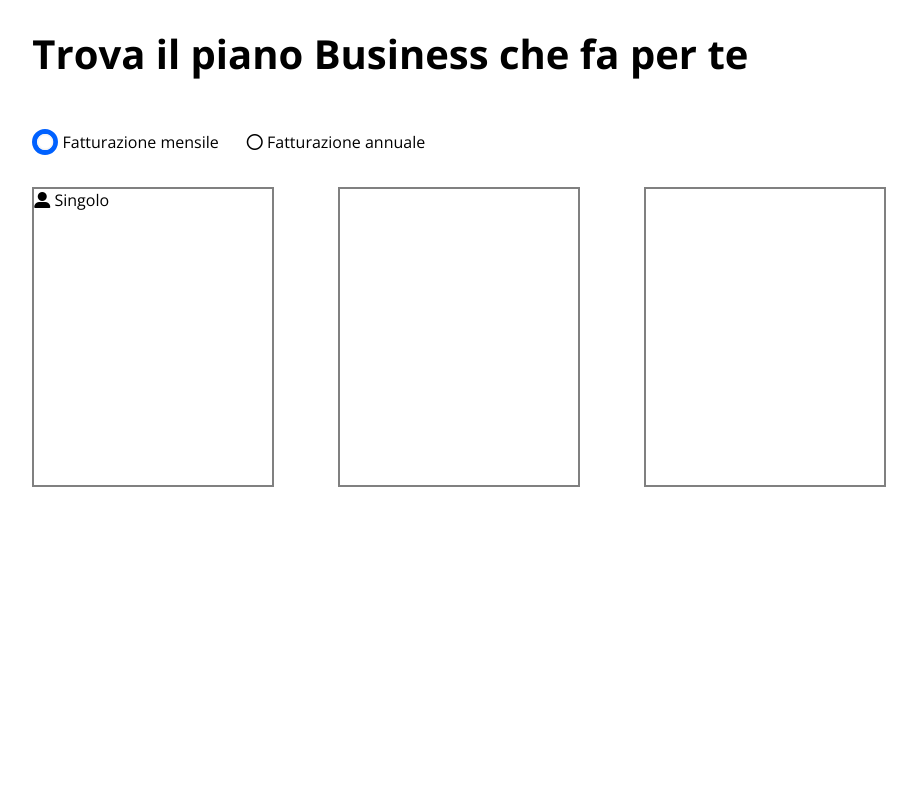
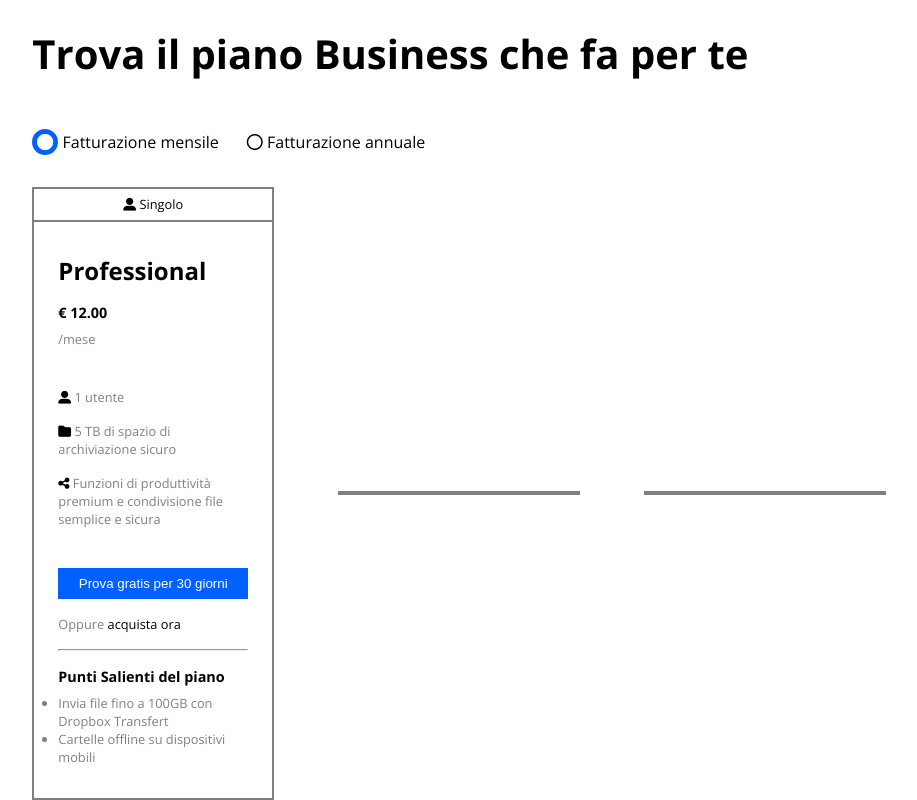
Before and after one commit to diego-cavenati/htmlcss-dropbox, a plain HTML site: page index.html in a window 1280 px wide. Shown: the part 870-1670 px from the top of the page, without its empty margins (181-1098 px from the left). Before the commit the page ends 1357 px from the top, so only its background shows below. Drawn offline with nearby package versions, Linux system fonts and the light colour scheme.

Commit message:
add content and style card price

```diff
--- a/assets/css/style.css
+++ b/assets/css/style.css
@@ -139,6 +139,10 @@ button {
 .btn a {
     color: var(--light);
 }
+
+.btn_card {
+    width: 100%;
+}
 /* #endregion button */
 
 /* #region header navbar + jumbotron */
@@ -245,11 +249,57 @@ h2 {
 }
 
 .card_pricing {
-    height: 300px;
     border: 2px solid gray;
     margin: 0 2rem;
 }
 
+.users {
+    text-align: center;
+    padding: 0.4rem;
+    font-size: 0.8rem;
+    border-bottom: 2px solid gray;
+}
+
+.info_plan {
+    padding: 2rem 1.5rem;
+}
+
+h3 {
+    font-size: 1.5rem;
+    color: var(--dark);
+}
+
+h4 {
+    font-size: 0.9rem;
+    padding-top: 1rem;
+    padding-bottom: 0.5rem;
+    color: var(--dark);
+}
+
+.info_plan {
+    font-size: 0.8rem;
+    color: gray;
+}
+
+.accounts {
+    margin-top: 2.5rem;
+}
+
+.cloud, .share, .accounts {
+    padding-bottom: 1rem;
+}
+
+.info_plan i {
+    color: var(--dark);
+}
+
+.share {
+    padding-bottom: 2.5rem;
+}
+
+.buy_now {
+    margin: 1rem 0;
+}
 /* partner contact us */
 /* claim dropbox business */
 /* dropbox business users */
--- a/index.html
+++ b/index.html
@@ -84,13 +84,42 @@
                                     <i class="fa-solid fa-user-large"></i>
                                     Singolo
                                 </div>
+                                <div class="info_plan">
+                                    <h3>Professional</h3>
+                                    <h4>€ 12.00</h4>
+                                    <span>/mese</span>
+                                    <div class="accounts">
+                                        <i class="fa-solid fa-user-large"></i>
+                                        1 utente
+                                    </div>
+                                    <div class="cloud">
+                                        <i class="fa-solid fa-folder"></i>
+                                        5 TB di spazio di archiviazione sicuro
+                                    </div>
+                                    <div class="share">
+                                        <i class="fa-solid fa-share-nodes"></i>
+                                        Funzioni di produttività premium e condivisione file semplice e sicura
+                                    </div>
+                                    <button class="btn btn_card">Prova gratis per 30 giorni</button>
+                                    <div class="buy_now">Oppure <a href="#">acquista ora</a></div>
+
+                                    <hr>
+
+                                    <h4>Punti Salienti del piano</h4>
+                                    <ul>
+                                        <li>Invia file fino a 100GB con Dropbox Transfert</li>
+                                        <li>Cartelle offline su dispositivi mobili</li>
+                                    </ul>
+                                </div>
                             </div>
                         </div>
+
                         <div class="col-4">
                             <div class="card_pricing">
 
                             </div>
                         </div>
+
                         <div class="col-4">
                             <div class="card_pricing">
 
```
